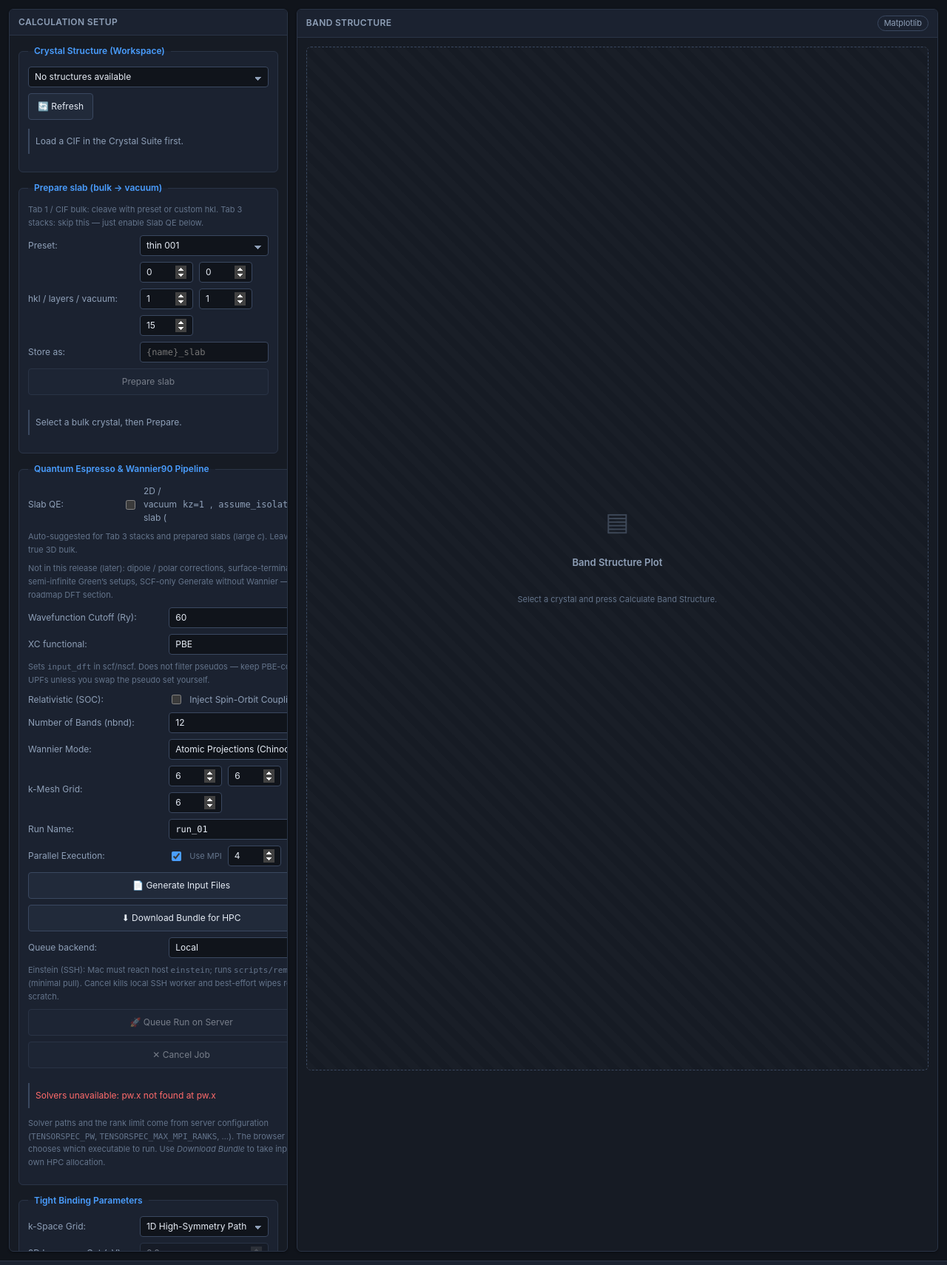
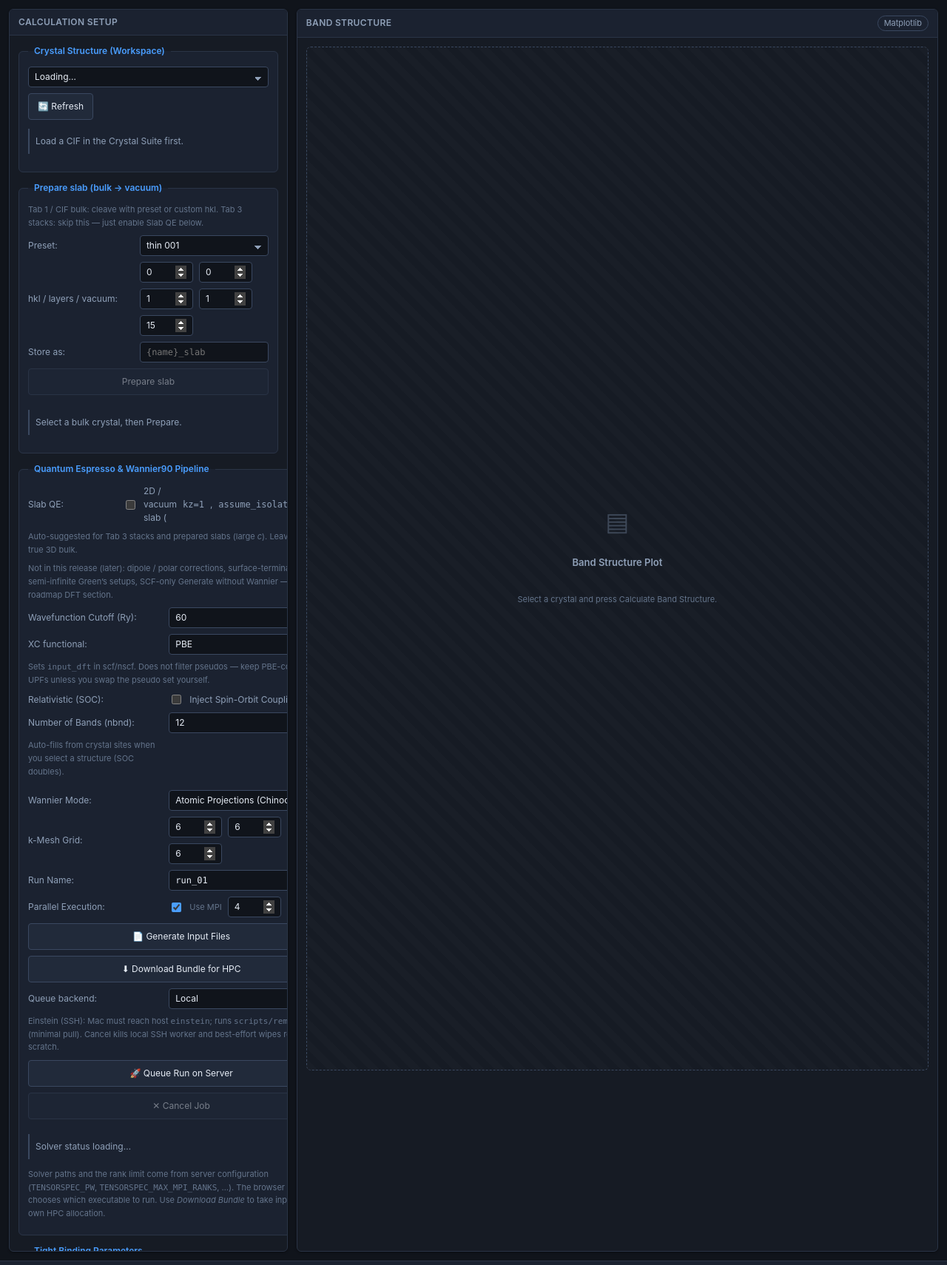
Before and after one commit to fawkesdx/TensorSpec, a FastAPI app: page /suites/dft_suite.html in a window 1280 px wide. Shown: the part 45-1755 px from the top of the page at 74% size. Run offline with FastAPI, Linux system fonts and the light colour scheme; data that the repository does not hold is empty.

Commit message:
fix(dft): apply nbnd suggestion before shell render
Sync suggested nbnd first after structure list rebuild, raise cap to
2000, and surface the suggestion under the nbnd field so VTe2 CDW
gets 162 (324 with SOC) instead of stuck default 12.

Co-authored-by: Cursor <cursoragent@cursor.com>

```diff
--- a/tensorspec/web/server/schemas.py
+++ b/tensorspec/web/server/schemas.py
@@ -173,7 +173,7 @@ class QERequest(BaseModel):
 
     run_name: str = Field(default="run_01", min_length=1, max_length=64)
     ecutwfc: float = Field(default=60.0, ge=20, le=200)
-    nbnd: int = Field(default=12, ge=1, le=500)
+    nbnd: int = Field(default=12, ge=1, le=2000)
     kx: int = Field(default=6, ge=1, le=20)
     ky: int = Field(default=6, ge=1, le=20)
     kz: int = Field(default=6, ge=1, le=20)
--- a/tensorspec/web/static/js/dft_suite.js
+++ b/tensorspec/web/static/js/dft_suite.js
@@ -374,12 +374,18 @@ async function refreshStructures() {
             dom.structures.appendChild(option);
         });
 
+        // Keep first structure selected after rebuild so suggestions apply.
+        if (!dom.structures.value || ![...dom.structures.options].some((o) => o.value === dom.structures.value)) {
+            dom.structures.value = structures[0].name;
+        }
+
         dom.calculate.disabled = false;
         if (dom.gapPredict) dom.gapPredict.disabled = false;
         if (dom.qeSlabPrepare) dom.qeSlabPrepare.disabled = false;
+        // nbnd first — independent of TB shell rendering
+        syncNbndSuggestion();
+        syncSlabSuggestion();
         renderShells();
-        syncSlabSuggestion();
-        syncNbndSuggestion();
         setStatus(`${structures.length} structure(s) available`);
         refreshBzNote();
     } catch (err) {
@@ -410,18 +416,33 @@ function syncSlabSuggestion() {
     }
 }
 
-function syncNbndSuggestion() {
-    const structure = selected();
+function setQeStatus(message, isError = false) {
+    if (!dom.qeStatus) return;
+    dom.qeStatus.textContent = message;
+    dom.qeStatus.style.color = isError ? "#ff6b6b" : "";
+}
+
+function applySuggestedNbnd(structure) {
     if (!structure || !dom.qeNbnd) return;
-    const base = Number(structure.suggest_nbnd);
-    if (!Number.isFinite(base) || base < 1) return;
+    const raw = structure.suggest_nbnd ?? structure.suggestNbnd;
+    const base = Number(raw);
+    if (!Number.isFinite(base) || base < 1) {
+        setQeStatus(`No nbnd suggestion for ${structure.name || "structure"}`, true);
+        return;
+    }
     const soc = Boolean(dom.qeSoc?.checked);
-    const nbnd = Math.min(500, Math.max(1, soc ? base * 2 : base));
+    const nbnd = Math.min(2000, Math.max(1, soc ? base * 2 : base));
     dom.qeNbnd.value = String(nbnd);
     const note = soc
-        ? `Suggested nbnd=${nbnd} (${base}×2 SOC)`
-        : `Suggested nbnd=${nbnd}`;
+        ? `Suggested nbnd=${nbnd} (${base}×2 SOC) for ${structure.name}`
+        : `Suggested nbnd=${nbnd} for ${structure.name} (enable SOC → ${Math.min(2000, base * 2)})`;
     setQeStatus(note);
+    const hint = el("qe-nbnd-hint");
+    if (hint) hint.textContent = note;
+}
+
+function syncNbndSuggestion() {
+    applySuggestedNbnd(selected());
 }
 
 function setSlabStatus(message, isError = false) {
@@ -859,9 +880,11 @@ dom.qeBundle.addEventListener("click", downloadBundle);
 dom.qeQueue.addEventListener("click", queueRun);
 dom.qeCancel.addEventListener("click", cancelRun);
 
-dom.soc.addEventListener("change", () => {
-    dom.socStrength.disabled = !dom.soc.checked;
-});
+if (dom.soc) {
+    dom.soc.addEventListener("change", () => {
+        if (dom.socStrength) dom.socStrength.disabled = !dom.soc.checked;
+    });
+}
 
 [dom.eMin, dom.eMax].forEach((input) =>
     input.addEventListener("change", () => {
--- a/tensorspec/web/templates/suites/dft_suite.html
+++ b/tensorspec/web/templates/suites/dft_suite.html
@@ -103,7 +103,8 @@
                         </div>
                         <div class="form-row">
                             <label for="qe-nbnd">Number of Bands (nbnd):</label>
-                            <input class="field" id="qe-nbnd" type="number" min="1" max="500" step="1" value="12">
+                            <input class="field" id="qe-nbnd" type="number" min="1" max="2000" step="1" value="12">
+                            <p class="hint" id="qe-nbnd-hint">Auto-fills from crystal sites when you select a structure (SOC doubles).</p>
                         </div>
                         <div class="form-row">
                             <label for="qe-wanmode">Wannier Mode:</label>
```
